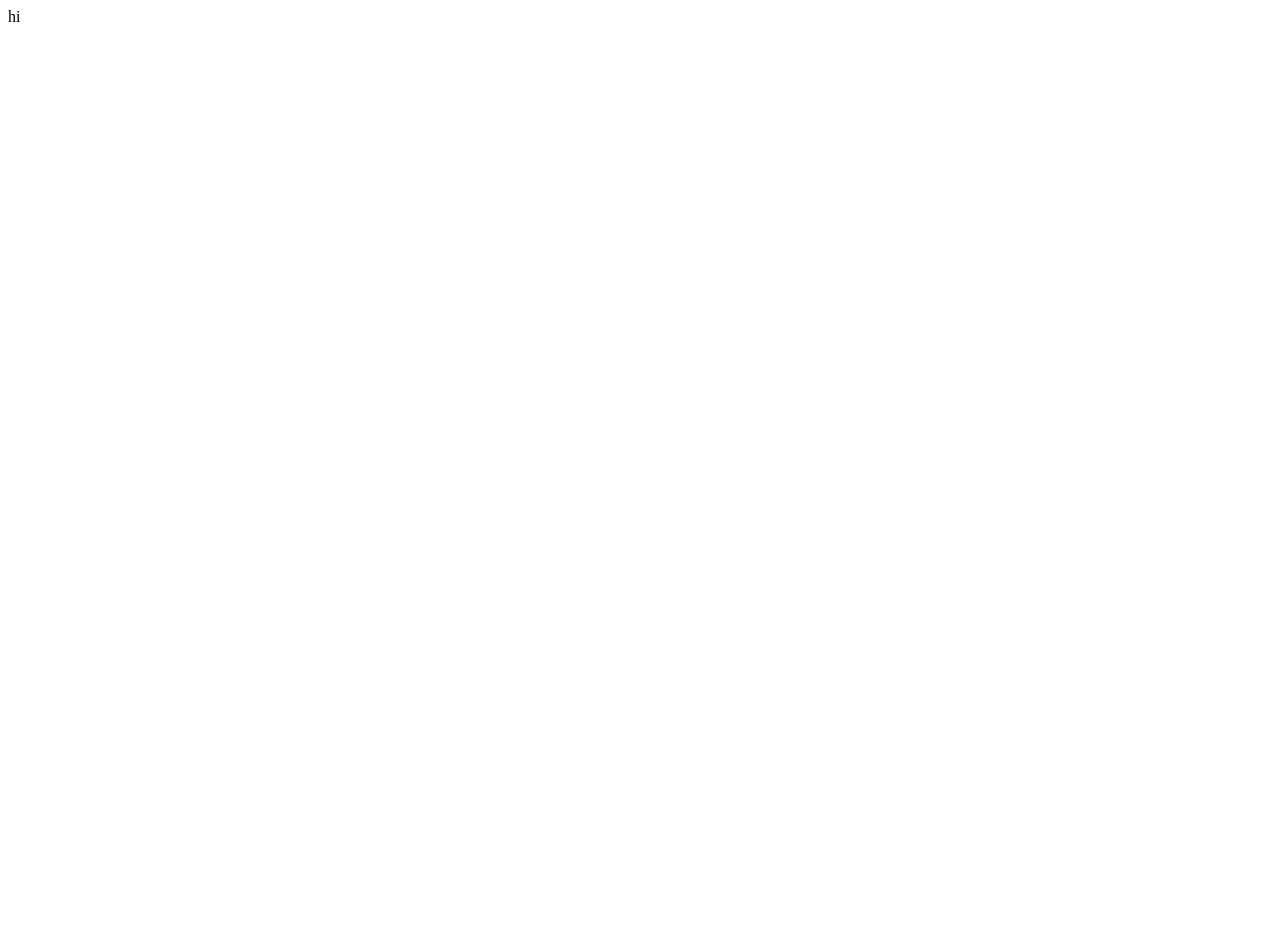
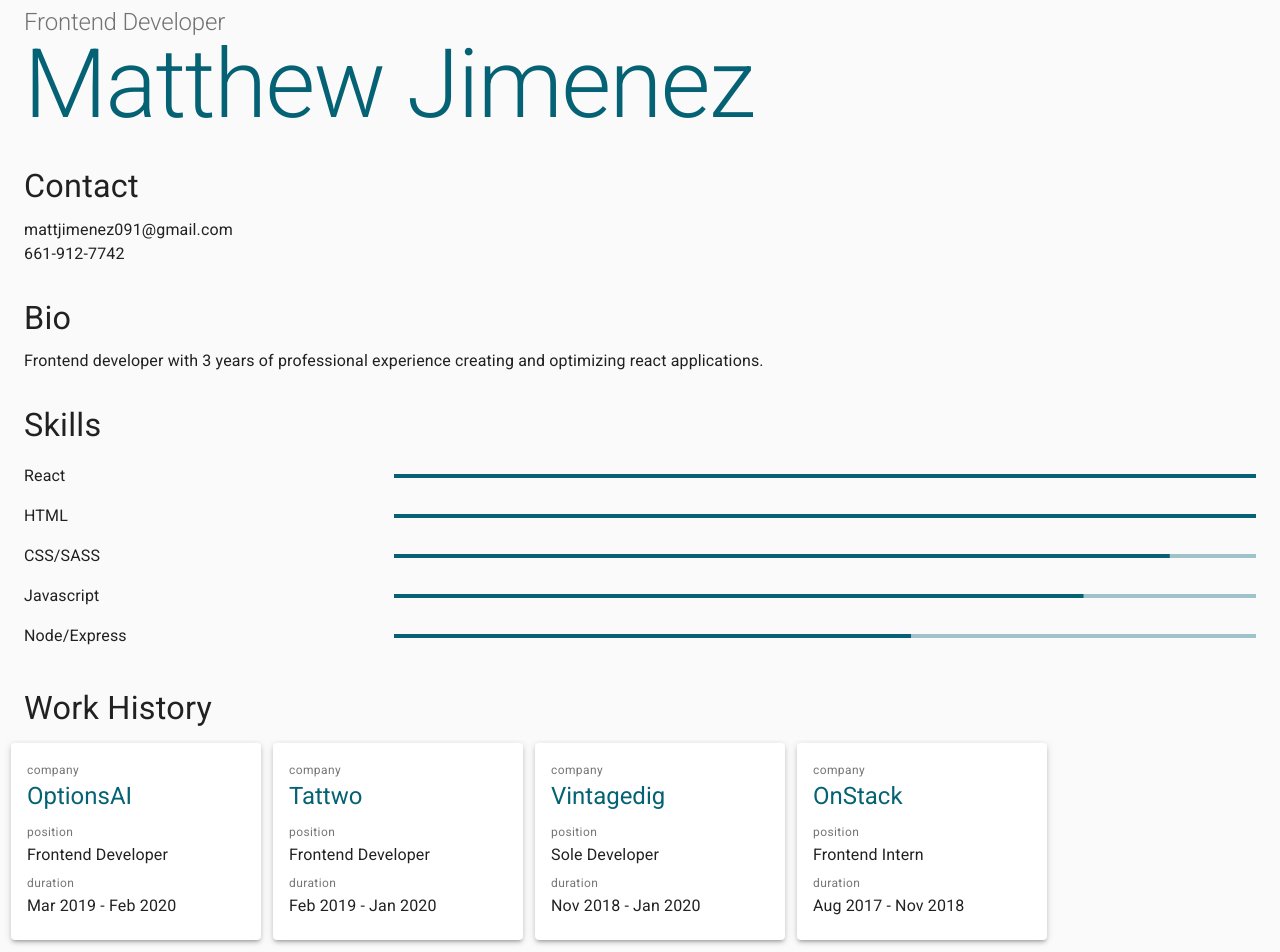
Before and after one commit to Matthew-Jimenez/portfolio, a React (Create React App) app: page / in a window 1280 px wide. Shown: the top 952 px of the page. Before the commit the page ends 800 px from the top, so only its background shows below. Built offline with nearby package versions, Linux system fonts and the light colour scheme.

Commit message:
add initial sections

```diff
--- a/package.json
+++ b/package.json
@@ -3,6 +3,7 @@
   "version": "0.1.0",
   "private": true,
   "dependencies": {
+    "@material-ui/core": "^4.9.7",
     "@testing-library/jest-dom": "^4.2.4",
     "@testing-library/react": "^9.3.2",
     "@testing-library/user-event": "^7.1.2",
@@ -13,6 +14,7 @@
     "react": "^16.13.1",
     "react-dom": "^16.13.1",
     "react-scripts": "3.4.1",
+    "typeface-roboto": "0.0.75",
     "typescript": "~3.7.2"
   },
   "scripts": {
--- a/public/index.html
+++ b/public/index.html
@@ -3,7 +3,10 @@
   <head>
     <meta charset="utf-8" />
     <link rel="icon" href="%PUBLIC_URL%/favicon.ico" />
-    <meta name="viewport" content="width=device-width, initial-scale=1" />
+    <meta
+      name="viewport"
+      content="minimum-scale=1, initial-scale=1, width=device-width"
+    />
     <meta name="theme-color" content="#000000" />
     <meta
       name="description"
--- a/src/App.tsx
+++ b/src/App.tsx
@@ -1,7 +1,33 @@
 import React from "react";
 
+import {
+  ThemeProvider,
+  createMuiTheme,
+  responsiveFontSizes,
+  CssBaseline
+} from "@material-ui/core";
+
+import "typeface-roboto";
+
+import Root from "./pages/Root";
+
+let theme = createMuiTheme({
+  palette: {
+    primary: {
+      main: "#056274"
+    }
+  }
+});
+theme = responsiveFontSizes(theme);
+
 function App() {
-  return <div className="App">hi</div>;
+  return (
+    <ThemeProvider theme={theme}>
+      <CssBaseline />
+
+      <Root />
+    </ThemeProvider>
+  );
 }
 
 export default App;
--- /dev/null
+++ b/src/components/Bio/Bio.tsx
@@ -0,0 +1,22 @@
+import React, { FC } from "react";
+import Box from "@material-ui/core/Box";
+import Typography from "@material-ui/core/Typography";
+
+interface IBioProps {}
+
+const Bio: FC<IBioProps> = props => {
+  return (
+    <Box pb={4}>
+      <Typography gutterBottom variant="h4">
+        Bio
+      </Typography>
+
+      <Typography variant="body1">
+        Frontend developer with 3 years of professional experience creating and
+        optimizing react applications.
+      </Typography>
+    </Box>
+  );
+};
+
+export default Bio;
--- /dev/null
+++ b/src/components/Contact/Contact.tsx
@@ -0,0 +1,21 @@
+import React, { FC } from "react";
+
+import Box from "@material-ui/core/Box";
+import Typography from "@material-ui/core/Typography";
+
+interface IContactProps {}
+
+const Contact: FC<IContactProps> = props => {
+  return (
+    <Box pb={4}>
+      <Typography gutterBottom variant="h4">
+        Contact
+      </Typography>
+
+      <Typography variant="body1">mattjimenez091@gmail.com</Typography>
+      <Typography variant="body1">661-912-7742</Typography>
+    </Box>
+  );
+};
+
+export default Contact;
--- /dev/null
+++ b/src/components/Skills/SkillWithProgress.tsx
@@ -0,0 +1,32 @@
+import React, { FC } from "react";
+
+import Box from "@material-ui/core/Box";
+import Typography from "@material-ui/core/Typography";
+import LinearProgress from "@material-ui/core/LinearProgress";
+
+interface ISkillWithProgressProps {
+  value?: number;
+  label?: string;
+}
+
+const SkillWithProgress: FC<ISkillWithProgressProps> = ({
+  value = 0,
+  label = ""
+}) => {
+  return (
+    <Box
+      py={1}
+      display="flex"
+      justifyContent="space-between"
+      alignItems="center"
+    >
+      <Typography variant="body1">{label}</Typography>
+
+      <Box width="70%">
+        <LinearProgress variant="determinate" value={value} />
+      </Box>
+    </Box>
+  );
+};
+
+export default SkillWithProgress;
--- /dev/null
+++ b/src/components/Skills/Skills.tsx
@@ -0,0 +1,28 @@
+import React, { FC } from "react";
+import Box from "@material-ui/core/Box";
+import Typography from "@material-ui/core/Typography";
+import SkillWithProgress from "./SkillWithProgress";
+
+interface ISkillsProps {}
+
+const Skills: FC<ISkillsProps> = props => {
+  return (
+    <Box pb={4}>
+      <Typography gutterBottom variant="h4">
+        Skills
+      </Typography>
+
+      <SkillWithProgress label="React" value={100} />
+
+      <SkillWithProgress label="HTML" value={100} />
+
+      <SkillWithProgress label="CSS/SASS" value={90} />
+
+      <SkillWithProgress label="Javascript" value={80} />
+
+      <SkillWithProgress label="Node/Express" value={60} />
+    </Box>
+  );
+};
+
+export default Skills;
--- /dev/null
+++ b/src/components/WorkHistory/WorkHistoryItem.tsx
@@ -0,0 +1,49 @@
+import React, { FC } from "react";
+
+import Card from "@material-ui/core/Card";
+import CardContent from "@material-ui/core/CardContent";
+import Typography from "@material-ui/core/Typography";
+
+interface IWorkHistoryItemProps {
+  companyName: string;
+  position: string;
+  duration: string;
+}
+
+const WorkHistoryItem: FC<IWorkHistoryItemProps> = ({
+  companyName,
+  position,
+  duration
+}) => {
+  return (
+    <Card
+      elevation={3}
+      style={{ width: 250, display: "inline-block", marginRight: 12 }}
+    >
+      <CardContent style={{ paddingBottom: 16 }}>
+        <Typography color="textSecondary" variant="caption">
+          company
+        </Typography>
+        <Typography color="primary" variant="h5" gutterBottom>
+          {companyName}
+        </Typography>
+
+        <Typography color="textSecondary" variant="caption">
+          position
+        </Typography>
+        <Typography variant="body1" gutterBottom>
+          {position}
+        </Typography>
+
+        <Typography color="textSecondary" variant="caption">
+          duration
+        </Typography>
+        <Typography variant="body1" gutterBottom>
+          {duration}
+        </Typography>
+      </CardContent>
+    </Card>
+  );
+};
+
+export default WorkHistoryItem;
--- /dev/null
+++ b/src/components/ui/HorizontalList.tsx
@@ -0,0 +1,55 @@
+import React, { FunctionComponent } from "react";
+
+import { makeStyles } from "@material-ui/core";
+import withWidth, { WithWidth } from "@material-ui/core/withWidth";
+
+const removeScrollUnit = 20;
+
+const useStyles = makeStyles({
+  root: {
+    height: "100%",
+    overflow: "hidden"
+  },
+  gridList: {
+    overflowY: "hidden",
+    height: `calc(100% + ${removeScrollUnit}px)`,
+    overflowX: "scroll",
+    width: "100%",
+    whiteSpace: "nowrap",
+    paddingBottom: `calc(${removeScrollUnit}px + 3px)`,
+    marginBottom: -20,
+    paddingTop: 3,
+    paddingLeft: 3,
+    WebkitOverflowScrolling: "touch",
+    transform: "translateZ(0)"
+  },
+
+  titleBar: {
+    background:
+      "linear-gradient(to top, rgba(0,0,0,0.7) 0%, rgba(0,0,0,0.3) 70%, rgba(0,0,0,0) 100%)"
+  }
+});
+
+interface IProps extends WithWidth {
+  children?: React.ReactNode;
+  id: string;
+}
+
+const SingleLineGridList: FunctionComponent<IProps> = ({
+  children,
+  id,
+  width,
+  ...otherProps
+}) => {
+  const classes = useStyles();
+
+  return (
+    <div {...otherProps} className={classes.root}>
+      <div id={id} className={classes.gridList}>
+        {children}
+      </div>
+    </div>
+  );
+};
+
+export default withWidth()(SingleLineGridList);
--- /dev/null
+++ b/src/pages/Root.tsx
@@ -0,0 +1,81 @@
+import React, { FC } from "react";
+
+import { Box, Typography, Container } from "@material-ui/core";
+
+import Skills from "../components/Skills/Skills";
+import Bio from "../components/Bio/Bio";
+import Contact from "../components/Contact/Contact";
+import HorizontalList from "../components/ui/HorizontalList";
+import WorkHistoryItem from "../components/WorkHistory/WorkHistoryItem";
+
+interface IRootProps {}
+
+const Root: FC<IRootProps> = props => {
+  return (
+    <Box pt={1}>
+      <Container>
+        <Typography
+          style={{ fontSize: "1.5rem" }}
+          variant="h2"
+          color="textSecondary"
+        >
+          Frontend Developer
+        </Typography>
+        <Typography
+          color="primary"
+          gutterBottom
+          style={{ lineHeight: 1 }}
+          variant="h1"
+        >
+          Matthew Jimenez
+        </Typography>
+
+        <Contact />
+
+        <Bio />
+
+        <Skills />
+      </Container>
+
+      <Box pb={4}>
+        <Container>
+          <Typography gutterBottom variant="h4">
+            Work History
+          </Typography>
+        </Container>
+
+        <Container style={{ padding: 0 }}>
+          <HorizontalList id="experience">
+            <Box display="inline-block" width={8}></Box>
+
+            <WorkHistoryItem
+              companyName="OptionsAI"
+              position="Frontend Developer"
+              duration="Mar 2019 - Feb 2020"
+            />
+
+            <WorkHistoryItem
+              companyName="Tattwo"
+              position="Frontend Developer"
+              duration="Feb 2019 - Jan 2020"
+            />
+
+            <WorkHistoryItem
+              companyName="Vintagedig"
+              position="Sole Developer"
+              duration="Nov 2018 - Jan 2020"
+            />
+
+            <WorkHistoryItem
+              companyName="OnStack"
+              position="Frontend Intern"
+              duration="Aug 2017 - Nov 2018"
+            />
+          </HorizontalList>
+        </Container>
+      </Box>
+    </Box>
+  );
+};
+
+export default Root;
```
Also changed, not shown: 1 other file (tests, documents, lock files or other folders).
